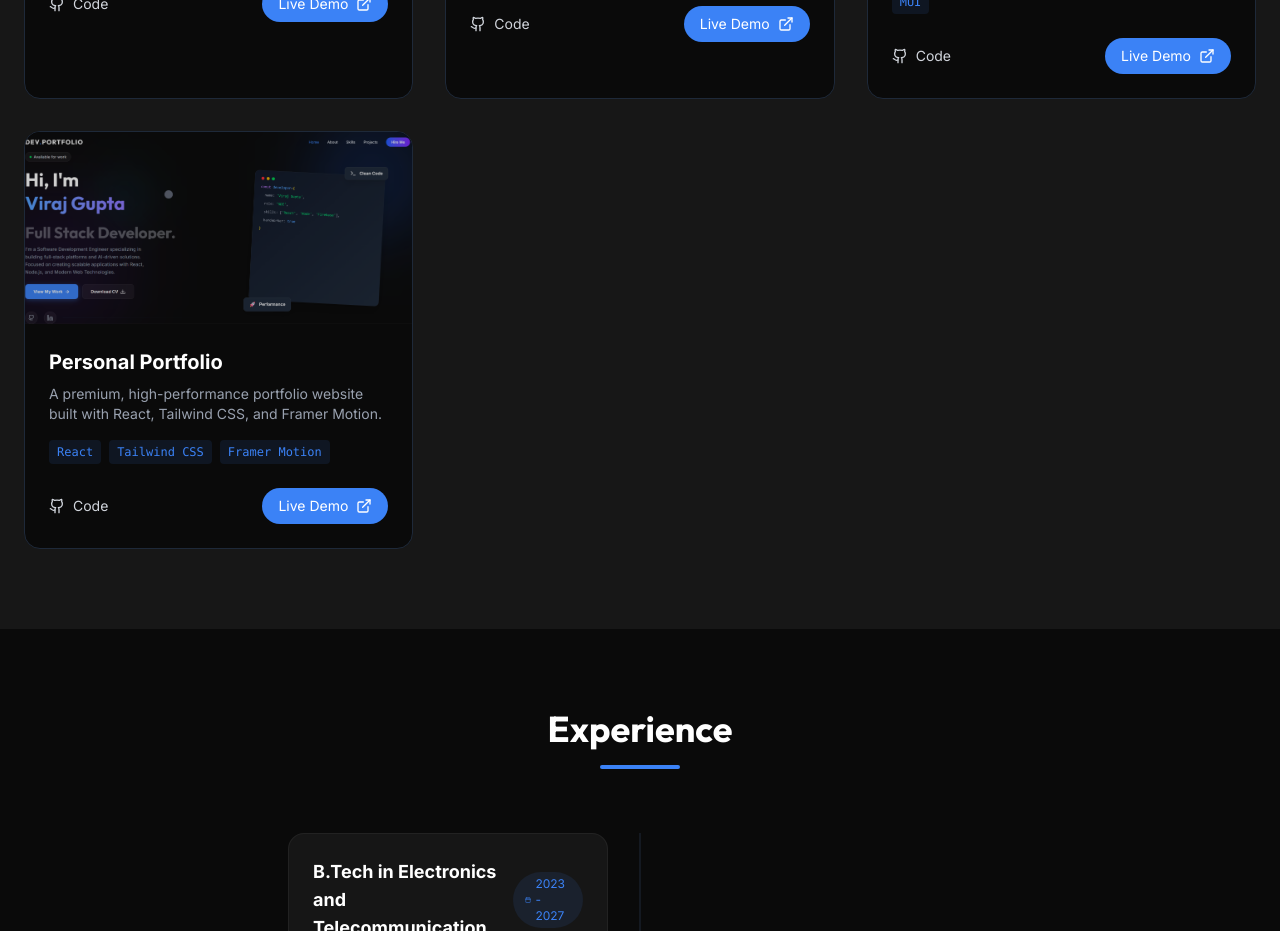
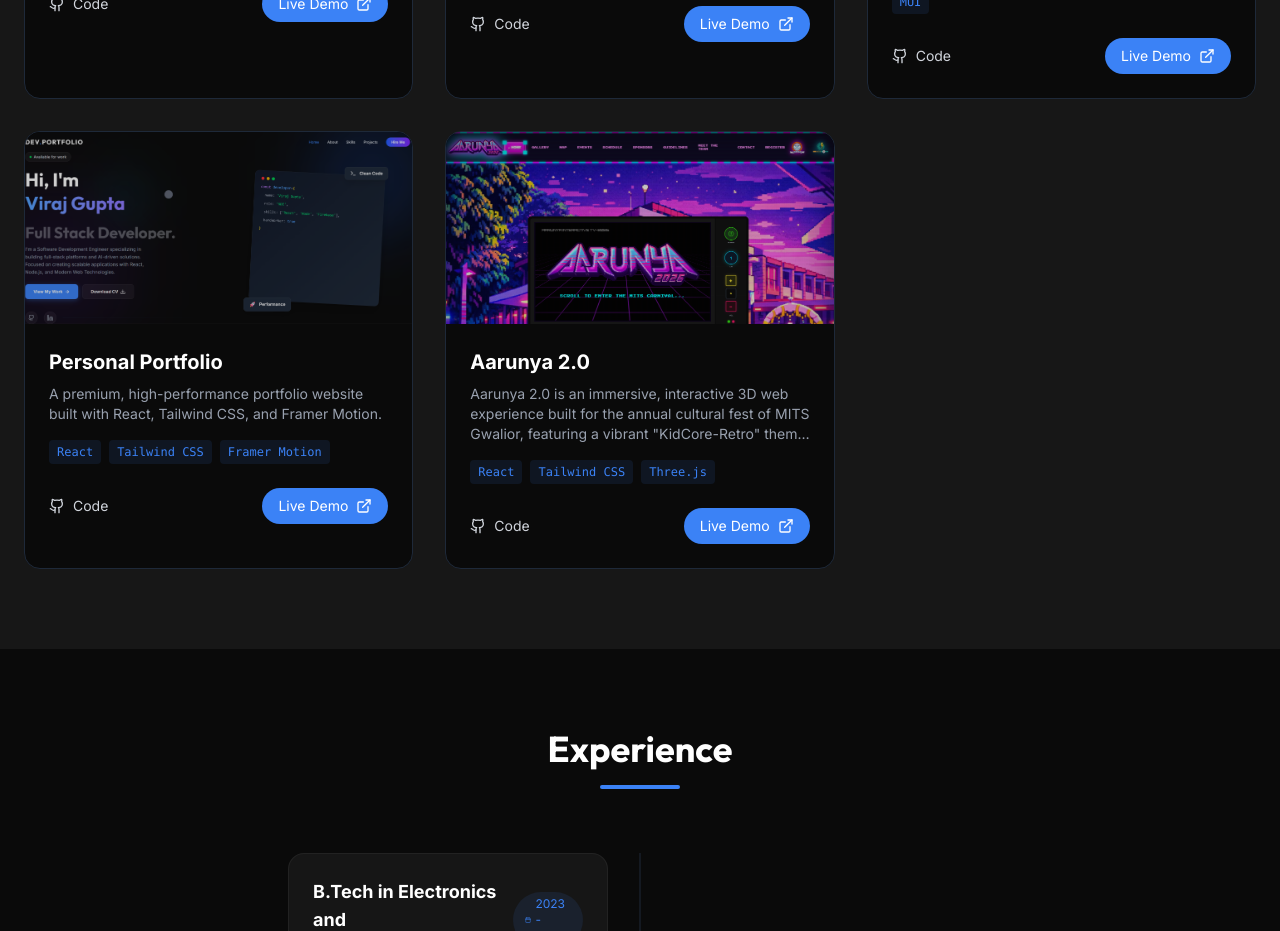
Before and after one commit to VirajxGupta/Portfolio, a React (Vite) app: page / in a window 1280 px wide. Shown: the part 2980-3911 px from the top of the page. Built offline with nearby package versions, Linux system fonts and the light colour scheme.

Commit message:
added aarunya

```diff
--- a/src/components/Projects.jsx
+++ b/src/components/Projects.jsx
@@ -6,6 +6,7 @@ import internshipImg from "../assets/internship.png";
 import ticketgenImg from "../assets/ticketgen.png";
 import portfolioImg from "../assets/portfolio.png";
 import veltoraImg from "../assets/veltora.png";
+import aarunyaImg from "../assets/aarunya.png";
 
 const projects = [
     {
@@ -39,7 +40,17 @@ const projects = [
         image: portfolioImg,
         github: "https://github.com/VirajxGupta",
         demo: "#"
+    },
+    {
+        title: "Aarunya 2.0",
+        description: "Aarunya 2.0 is an immersive, interactive 3D web experience built for the annual cultural fest of MITS Gwalior, featuring a vibrant \"KidCore-Retro\" theme. Developed using React, Three.js, and Tailwind CSS, the platform offers users a virtual campus explorer complete with seamless authentication, event registrations, and dynamic animations.",
+        tech: ["React", "Tailwind CSS", "Three.js"],
+        image: aarunyaImg,
+        github: "https://github.com/Naitikk-J/AarunyaMITS",
+        demo: "https://aarunya.harshitvarshney.in/"
     }
+
+
 ];
 
 const Projects = () => {
```
Also changed, not shown: src/assets/aarunya.png (added).
